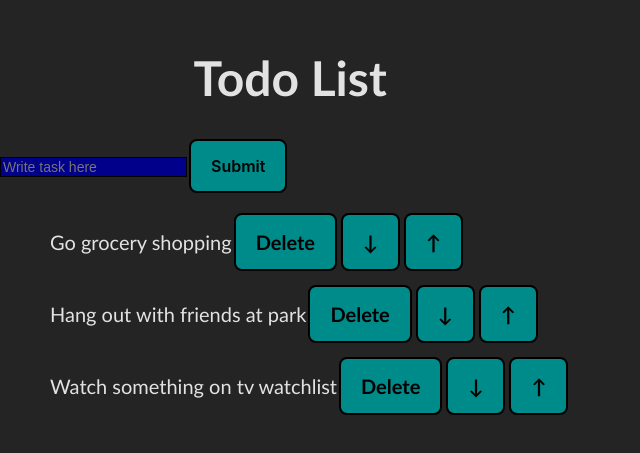
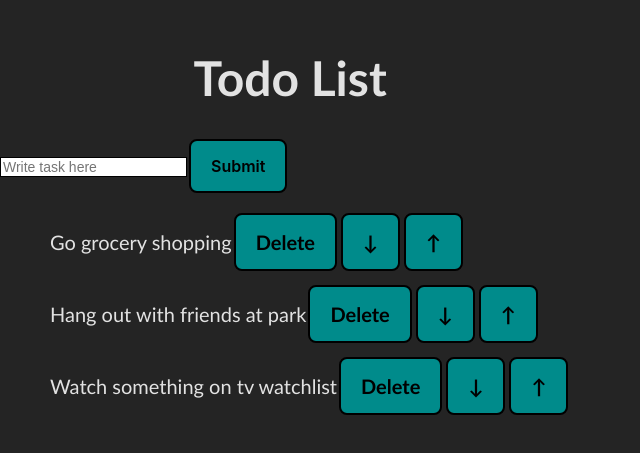
Before and after one commit to abigeez/320-building-todo-list-lab, a React (Vite) app in the folder todo-list/: page / in a window 1280 px wide. Shown: the part 199-652 px from the top of the page, without its empty margins (0-640 px from the left). Built offline with nearby package versions, Linux system fonts and the light colour scheme.

Commit message:
creating insert task function

```diff
--- a/todo-list/src/ToDoList.jsx
+++ b/todo-list/src/ToDoList.jsx
@@ -8,7 +8,8 @@ function ToDoList () {
         setNewTask(event.target.value);
     }
     function insertTask(){
-
+        setTasks(t => [...t,newTask]);
+        setNewTask("");
     }
 
     function delTask(index) {
--- a/todo-list/src/index.css
+++ b/todo-list/src/index.css
@@ -74,5 +74,5 @@ li{
 .placeHldr{
   font-size: 14px;
   border: 1.5px solid black;
-  background-color:darkblue ;
+
 }
```
